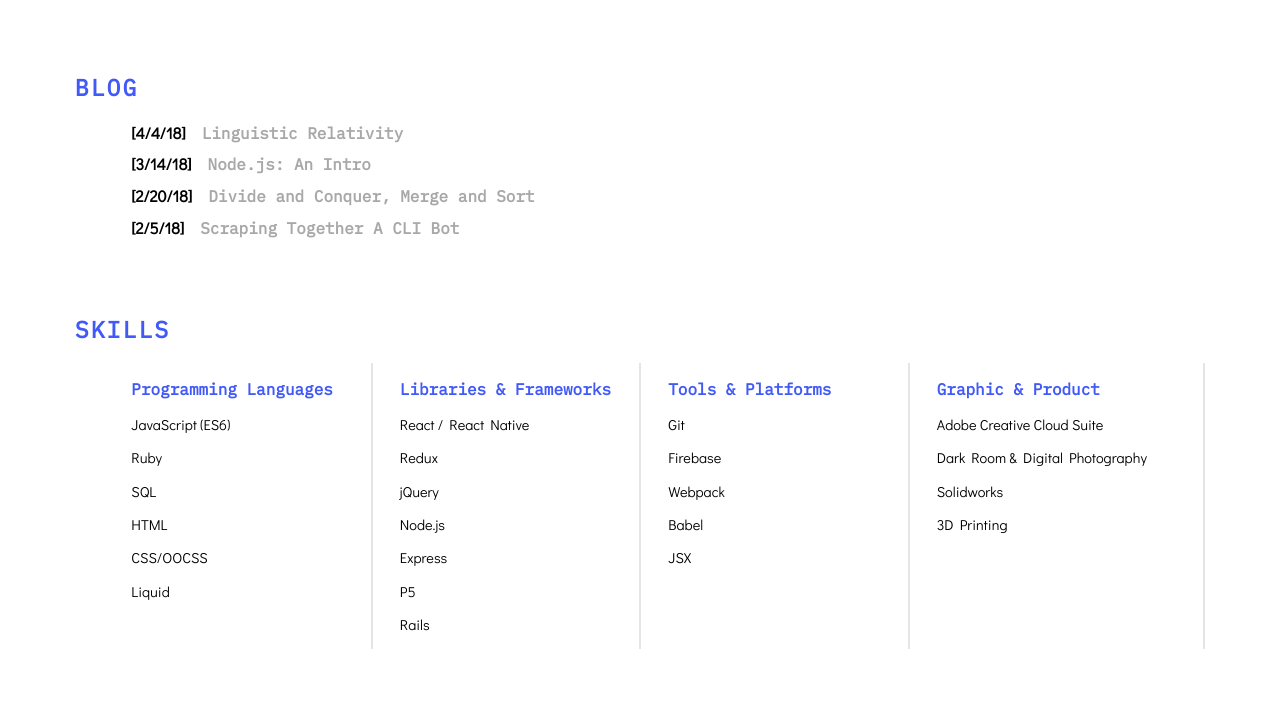
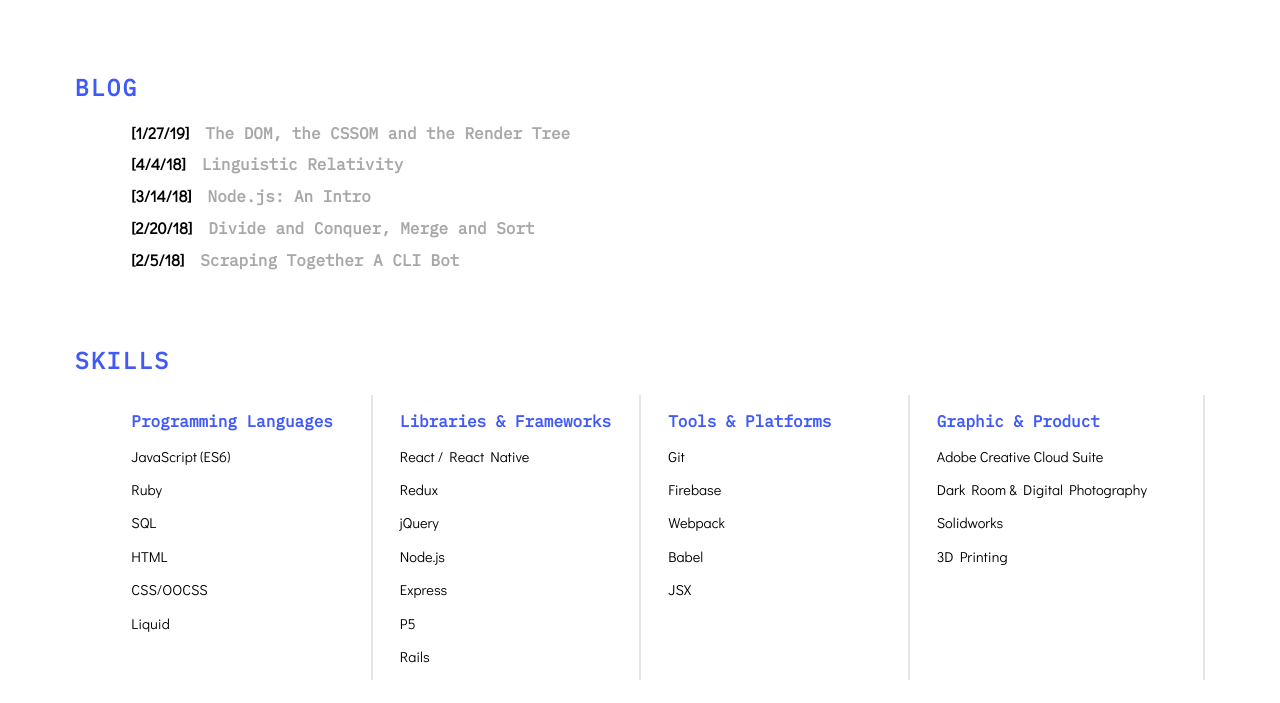
Before and after one commit to brookescarlett/brookescarlett.github.io, a website: page index.html in a window 1280 px wide. Shown: the part 1672-2375 px from the top of the page. Drawn offline with Linux system fonts and the light colour scheme.

Commit message:
new blog

```diff
--- a/index.html
+++ b/index.html
@@ -161,7 +161,8 @@
 
       <h2>Blog</h2>
         <div class="blog">
-
+          <div class="blog-posts"><span>[1/27/19]</span><a href="https://medium.com/@brookeyalof2017/constructing-a-website-the-dom-and-the-cssom-36ff3ac13202"
+          target="_blank">The DOM, the CSSOM and the Render Tree</a></div>
           <div class="blog-posts"><span>[4/4/18]</span><a href="https://medium.com/@brookeyalof2017/linguistic-relativity-in-web-development-65e068731685" target="_blank">Linguistic Relativity</a></div>
           <div class="blog-posts"><span>[3/14/18]</span><a href="https://medium.com/@brookeyalof2017/node-js-5a65147dbd68" target="_blank">Node.js: An Intro</a></div>
           <div class="blog-posts"><span>[2/20/18]</span><a href="https://medium.com/@brookeyalof2017/divide-and-conquer-merge-and-sort-f47a9336895e" target="_blank">Divide and Conquer, Merge and Sort</a></div>
```
